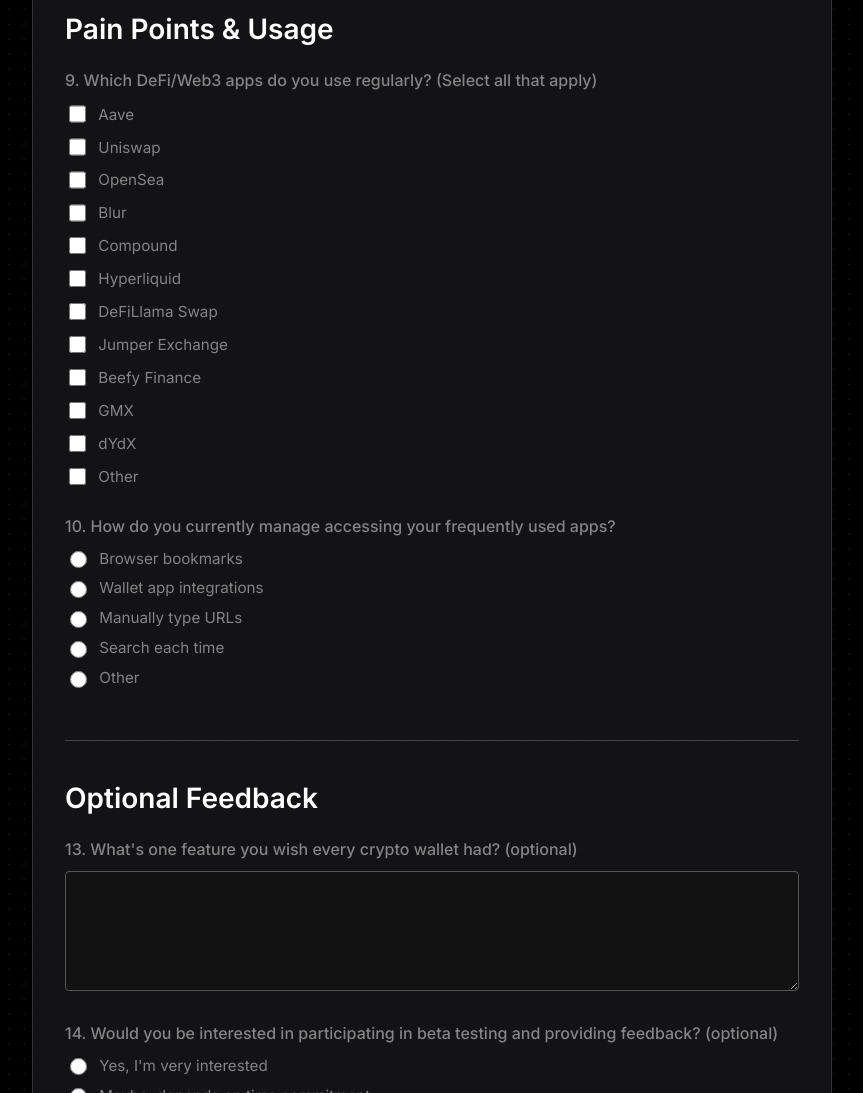
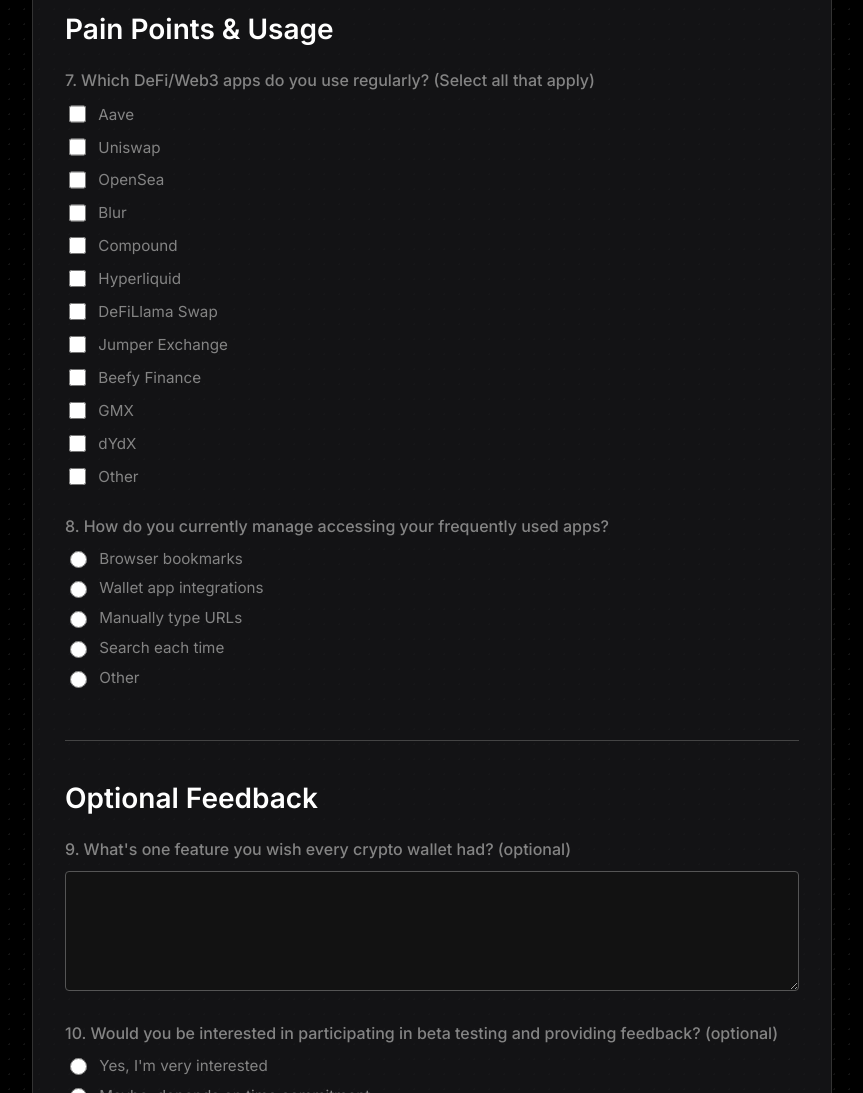
Before and after one commit to hennadii-intersend/waitlist, a Next.js app: page /survey/pre-launch in a window 1280 px wide. Shown: the part 1798-2891 px from the top of the page, without its empty margins (208-1071 px from the left). Built offline with nearby package versions, Linux system fonts and the light colour scheme.

Commit message:
fix: renumber survey questions sequentially

```diff
--- a/app/survey/pre-launch/page.tsx
+++ b/app/survey/pre-launch/page.tsx
@@ -169,14 +169,14 @@
             <h2 className={styles.sectionTitle}>Pain Points & Usage</h2>
             {/* Question 7 & 8 removed as per request */}
             <div className={styles.formGroup}>
-              <label>9. Which DeFi/Web3 apps do you use regularly? (Select all that apply)</label>
+              <label>7. Which DeFi/Web3 apps do you use regularly? (Select all that apply)</label>
               <div className={styles.checkboxGroup}>
                 {appOptions.map(option => (<label key={option}><input type="checkbox" value={option} checked={regularApps.includes(option)} onChange={(e) => handleCheckboxChange(e, setRegularApps)} disabled={isLoading}/>{option}</label>))}
               </div>
               {regularApps.includes('Other') && (<input type="text" className={styles.otherSpecifyInput} placeholder="Please specify other app(s)" value={regularAppsOther} onChange={(e) => setRegularAppsOther(e.target.value)} disabled={isLoading}/>)}
             </div>
             <div className={styles.formGroup}>
-              <label>10. How do you currently manage accessing your frequently used apps?</label>
+              <label>8. How do you currently manage accessing your frequently used apps?</label>
               <div className={styles.radioGroup}>
                 {manageAccessOptions.map(option => (<label key={option}><input type="radio" name="manageAppAccess" value={option} checked={manageAppAccess === option} onChange={(e) => setManageAppAccess(e.target.value)} disabled={isLoading}/>{option}</label>))}
               </div>
@@ -191,11 +191,11 @@
             <h2 className={styles.sectionTitle}>Optional Feedback</h2>
             <div className={styles.formGroup}>
               {/* eslint-disable-next-line react/no-unescaped-entities */}
-              <label htmlFor="wishlistFeature">13. What's one feature you wish every crypto wallet had? (optional)</label>
+              <label htmlFor="wishlistFeature">9. What's one feature you wish every crypto wallet had? (optional)</label>
               <textarea id="wishlistFeature" value={wishlistFeature} onChange={(e) => setWishlistFeature(e.target.value)} disabled={isLoading}></textarea>
             </div>
             <div className={styles.formGroup}>
-              <label>14. Would you be interested in participating in beta testing and providing feedback? (optional)</label>
+              <label>10. Would you be interested in participating in beta testing and providing feedback? (optional)</label>
               <div className={styles.radioGroup}>
                 {betaInterestOptions.map(option => (<label key={option}><input type="radio" name="betaInterest" value={option} checked={betaInterest === option} onChange={(e) => setBetaInterest(e.target.value)} disabled={isLoading}/>{option}</label>))}
               </div>
```
